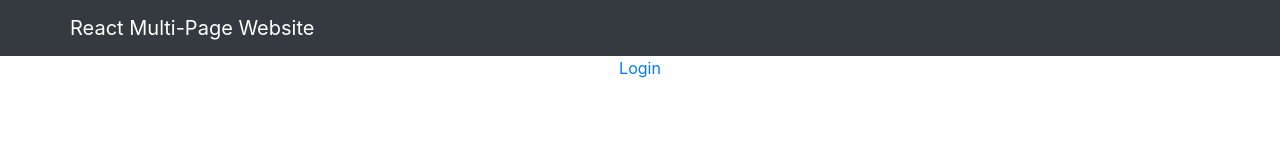
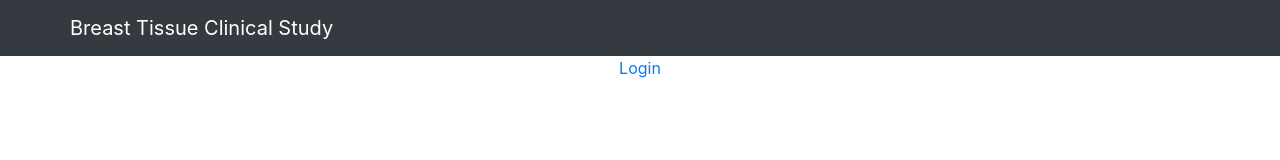
Before and after one commit to becclestone/WebApp, a React (Create React App) app: page / in a window 1280 px wide. Shown: the top 160 px of the page. Built offline with nearby package versions, Linux system fonts and the light colour scheme.

Commit message:
Update Navigation.jsx

```diff
--- a/src/components/Navigation.jsx
+++ b/src/components/Navigation.jsx
@@ -8,7 +8,7 @@ function Navigation(props) {
       <nav class="navbar navbar-expand navbar-dark bg-dark">
         <div class="container">
           <Link class="navbar-brand" to="/">
-            React Multi-Page Website
+            Breast Tissue Clinical Study
           </Link>
         </div>
       </nav>
```
